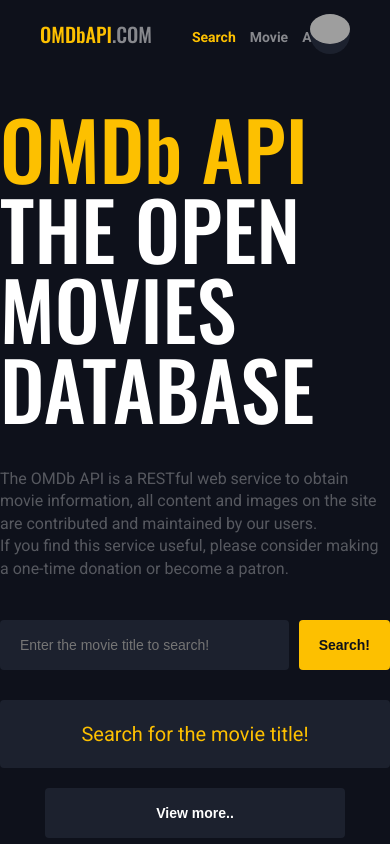
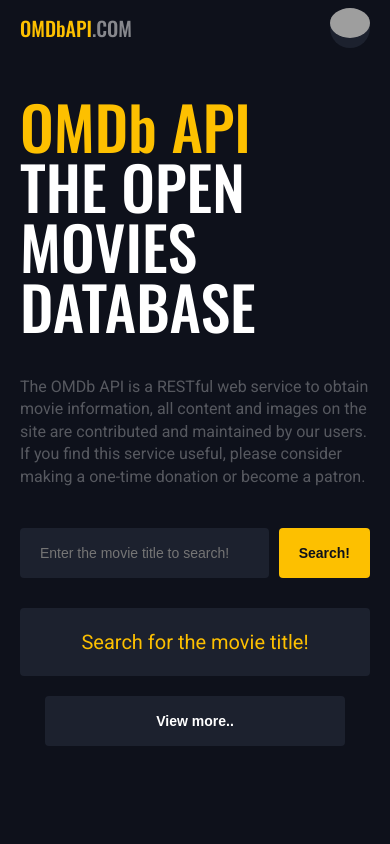
Before and after one commit to lulu242/movie-search-react, a React (Create React App) app: page / in a window 390 px wide. Shown: the top 844 px of the page. Built offline with nearby package versions, Linux system fonts and the light colour scheme; grey boxes are pictures that could not be loaded.

Commit message:
style: 반응형

```diff
--- a/src/components/Headline.tsx
+++ b/src/components/Headline.tsx
@@ -37,4 +37,9 @@
   p {
     color: var(--color-white-30);
   }
+  @media (max-width: 600px) {
+    h1 {
+      font-size: 60px;
+    }
+  }
 `;
--- a/src/components/TheHeader.tsx
+++ b/src/components/TheHeader.tsx
@@ -94,4 +94,15 @@
     width: 100%;
     border-radius: 50%;
   }
+
+  @media (max-width: 600px) {
+    padding: 14px 20px;
+
+    nav {
+      display: none;
+    }
+    .user {
+      right: 20px;
+    }
+  }
 `;
--- a/src/index.css
+++ b/src/index.css
@@ -23,7 +23,16 @@
   margin: 0 auto;
   padding: 40px 0;
 }
-
+@media (max-width: 1200px) {
+  .container {
+    padding: 40px;
+  }
+}
+@media (max-width: 600px) {
+  .container {
+    padding: 40px 20px;
+  }
+}
 
 /* Button */
 .btn {
--- a/src/routes/Movie.tsx
+++ b/src/routes/Movie.tsx
@@ -29,7 +29,7 @@
   }, [id]);
 
   return loading ? (
-    <MovieContainer bigPoster={bigPoster}>
+    <MovieContainer bigPoster={bigPoster} className="container">
       <div className="poster skeleton"></div>
       <div className="specs">
         <div className="title skeleton"></div>
@@ -38,7 +38,7 @@
       </div>
     </MovieContainer>
   ) : (
-    <MovieContainer bigPoster={bigPoster}>
+    <MovieContainer bigPoster={bigPoster} className="container">
       <div className="poster"></div>
       <div className="specs">
         <div className="title">{movie.Title}</div>
@@ -124,4 +124,18 @@
     color: var(--color-white);
     margin: 24px 0 6px;
   }
+
+  @media (max-width: 1200px) {
+    gap: 30px;
+    .poster {
+      --width: 300px;
+    }
+  }
+  @media (max-width: 720px) {
+    display: block;
+    .title {
+      font-size: 50px;
+      margin-top: 50px;
+    }
+  }
 `;
```
